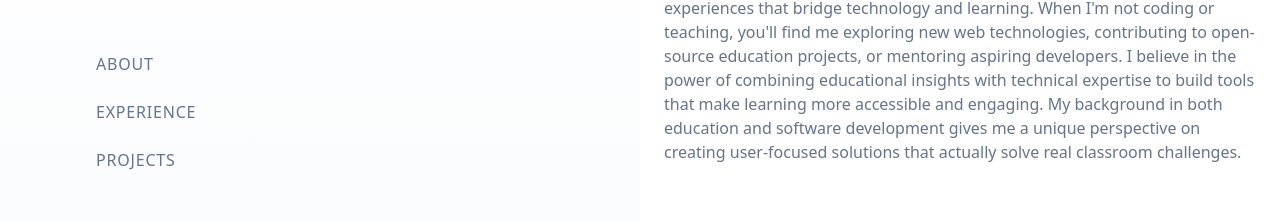
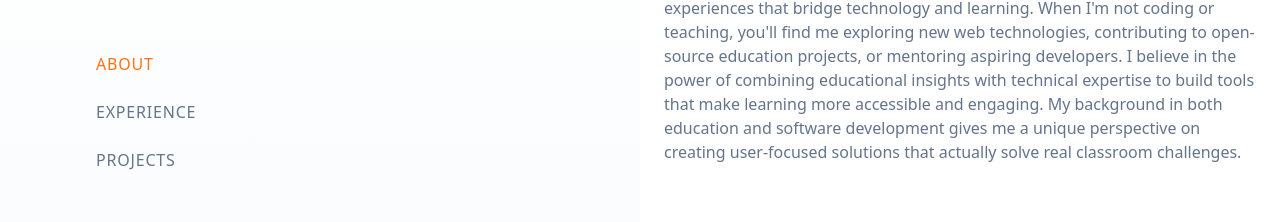
Before and after one commit to adamnestor/portfolio_v1, a React (Vite) app: page / in a window 1280 px wide. Shown: the part 228-450 px from the top of the page. Built offline with nearby package versions, Linux system fonts and the light colour scheme.

Commit message:
updating scroll effect for active section

```diff
--- a/src/components/identity/Navigation.tsx
+++ b/src/components/identity/Navigation.tsx
@@ -1,24 +1,32 @@
+import { useScrollSpy } from "../../hooks/useScrollSpy";
+
 const Navigation = () => {
+  const activeSection = useScrollSpy();
+
+  const navItems = [
+    { id: "about", label: "About" },
+    { id: "experience", label: "Experience" },
+    { id: "projects", label: "Projects" },
+  ];
+
   return (
     <nav className="flex flex-col gap-6">
-      <a
-        href="#about"
-        className="text-slate-medium hover:text-orange-primary uppercase tracking-wider font-medium"
-      >
-        About
-      </a>
-      <a
-        href="#experience"
-        className="text-slate-medium hover:text-orange-primary uppercase tracking-wider font-medium"
-      >
-        Experience
-      </a>
-      <a
-        href="#projects"
-        className="text-slate-medium hover:text-orange-primary uppercase tracking-wider font-medium"
-      >
-        Projects
-      </a>
+      {navItems.map(({ id, label }) => (
+        <a
+          key={id}
+          href={`#${id}`}
+          className={`
+            uppercase tracking-wider font-medium transition-colors
+            ${
+              activeSection === id
+                ? "text-orange-primary"
+                : "text-slate-medium hover:text-orange-primary"
+            }
+          `}
+        >
+          {label}
+        </a>
+      ))}
     </nav>
   );
 };
--- a/src/components/sections/RightPanel.tsx
+++ b/src/components/sections/RightPanel.tsx
@@ -4,8 +4,8 @@ import ProjectList from "./projects/ProjectList";
 const RightPanel = () => {
   return (
     <div className="pt-16">
-      {/* Opening paragraph aligned with name */}
-      <div className="text-slate-medium space-y-4 mb-24">
+      {/* About section */}
+      <section id="about" className="text-slate-medium space-y-4 mb-24">
         <p>
           I'm a developer passionate about crafting accessible, pixel-perfect
           user interfaces that blend thoughtful design with robust engineering.
@@ -24,13 +24,17 @@ const RightPanel = () => {
           development gives me a unique perspective on creating user-focused
           solutions that actually solve real classroom challenges.
         </p>
-      </div>
+      </section>
 
       {/* Experience Section */}
-      <ExperienceList />
+      <section id="experience" className="mb-24">
+        <ExperienceList />
+      </section>
 
       {/* Projects Section */}
-      <ProjectList />
+      <section id="projects" className="mb-24">
+        <ProjectList />
+      </section>
     </div>
   );
 };
--- /dev/null
+++ b/src/hooks/useScrollSpy.ts
@@ -0,0 +1,42 @@
+import { useEffect, useState } from "react";
+
+export const useScrollSpy = () => {
+  const [activeSection, setActiveSection] = useState<string>("about");
+
+  useEffect(() => {
+    const sections = ["about", "experience", "projects"]
+      .map((id) => document.getElementById(id))
+      .filter((section): section is HTMLElement => section !== null);
+
+    const observer = new IntersectionObserver(
+      (entries) => {
+        entries.forEach((entry) => {
+          // Only update for elements entering the viewport
+          if (entry.isIntersecting) {
+            // Get the ID of the element that's now visible
+            const visibleId = entry.target.id;
+            setActiveSection(visibleId);
+          }
+        });
+      },
+      {
+        // Root is the scrollable container (right panel)
+        root: null, // null means use viewport
+        // When element is 40% visible, trigger the callback
+        threshold: 0.4,
+        // Add some margin to trigger slightly before the element reaches the top
+        rootMargin: "-20% 0px -60% 0px",
+      }
+    );
+
+    // Observe all sections
+    sections.forEach((section) => {
+      observer.observe(section);
+    });
+
+    // Cleanup
+    return () => observer.disconnect();
+  }, []);
+
+  return activeSection;
+};
```
